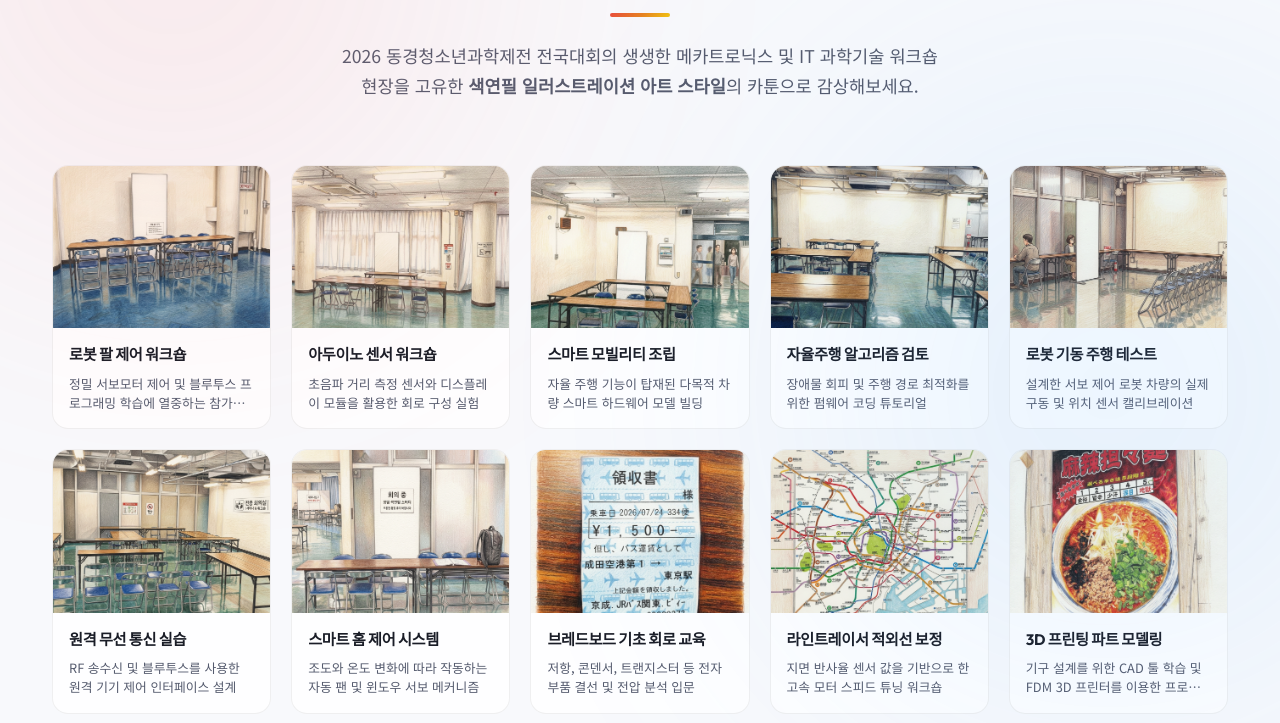
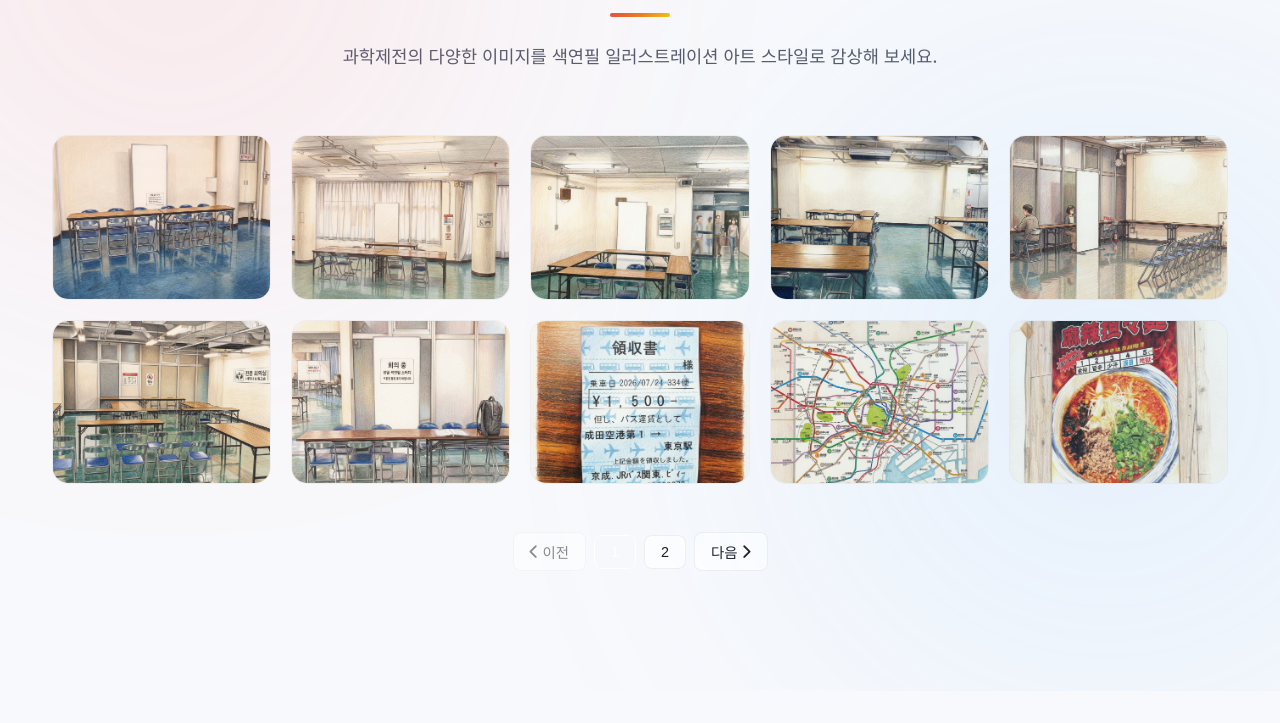
Before and after one commit to howlab2026/KoreaJapanScienceFestival, a plain HTML site: page pages/gallery.html in a window 1280 px wide. Shown: the part 229-952 px from the top of the page. After the commit the page ends 920 px from the top, so only its background shows below. Drawn offline with Linux system fonts and the light colour scheme.

Commit message:
style: Remove titles and descriptions from gallery board and lightbox viewer, and update intro text

```diff
--- a/pages/gallery.html
+++ b/pages/gallery.html
@@ -92,7 +92,7 @@
                     <h2 class="section-title">현장 분위기 갤러리</h2>
                     <div class="section-underline"></div>
                     <p class="hero-description" style="max-width: 600px; margin: 1.5rem auto 0 auto; color: var(--text-secondary);">
-                        2026 동경청소년과학제전 전국대회의 생생한 메카트로닉스 및 IT 과학기술 워크숍 현장을 고유한 <b>색연필 일러스트레이션 아트 스타일</b>의 카툰으로 감상해보세요.
+                        과학제전의 다양한 이미지를 색연필 일러스트레이션 아트 스타일로 감상해 보세요.
                     </p>
                 </div>
 
@@ -116,11 +116,6 @@
             <button class="lightbox-nav lightbox-prev" id="lightbox-prev"><i class="fa-solid fa-chevron-left"></i></button>
             <img class="lightbox-content" id="lightbox-img" src="" alt="확대 이미지">
             <button class="lightbox-nav lightbox-next" id="lightbox-next"><i class="fa-solid fa-chevron-right"></i></button>
-        </div>
-        <div class="lightbox-caption" id="lightbox-caption">
-            <h3 id="lightbox-title">제목</h3>
-            <p id="lightbox-desc">설명</p>
-        </div>
     </div>
 
     <!-- Footer -->
@@ -200,71 +195,19 @@
         document.addEventListener('DOMContentLoaded', () => {
             // Gallery Items Data (13 processed cartoon images)
             const galleryItems = [
-                {
-                    img: "../images/tokyo_2026_cartoon/20260724_134144_cartoon.png",
-                    title: "로봇 팔 제어 워크숍",
-                    desc: "정밀 서보모터 제어 및 블루투스 프로그래밍 학습에 열중하는 참가자들"
-                },
-                {
-                    img: "../images/tokyo_2026_cartoon/20260724_134150_cartoon.png",
-                    title: "아두이노 센서 워크숍",
-                    desc: "초음파 거리 측정 센서와 디스플레이 모듈을 활용한 회로 구성 실험"
-                },
-                {
-                    img: "../images/tokyo_2026_cartoon/20260724_134156_cartoon.png",
-                    title: "스마트 모빌리티 조립",
-                    desc: "자율 주행 기능이 탑재된 다목적 차량 스마트 하드웨어 모델 빌딩"
-                },
-                {
-                    img: "../images/tokyo_2026_cartoon/20260724_134217_cartoon.png",
-                    title: "자율주행 알고리즘 검토",
-                    desc: "장애물 회피 및 주행 경로 최적화를 위한 펌웨어 코딩 튜토리얼"
-                },
-                {
-                    img: "../images/tokyo_2026_cartoon/20260724_134228_cartoon.png",
-                    title: "로봇 기동 주행 테스트",
-                    desc: "설계한 서보 제어 로봇 차량의 실제 구동 및 위치 센서 캘리브레이션"
-                },
-                {
-                    img: "../images/tokyo_2026_cartoon/20260724_134242_cartoon.png",
-                    title: "원격 무선 통신 실습",
-                    desc: "RF 송수신 및 블루투스를 사용한 원격 기기 제어 인터페이스 설계"
-                },
-                {
-                    img: "../images/tokyo_2026_cartoon/20260724_134440_cartoon.png",
-                    title: "스마트 홈 제어 시스템",
-                    desc: "조도와 온도 변화에 따라 작동하는 자동 팬 및 윈도우 서보 메커니즘"
-                },
-                {
-                    img: "../images/tokyo_2026_cartoon/20260724_135917_cartoon.png",
-                    title: "브레드보드 기초 회로 교육",
-                    desc: "저항, 콘덴서, 트랜지스터 등 전자 부품 결선 및 전압 분석 입문"
-                },
-                {
-                    img: "../images/tokyo_2026_cartoon/20260724_145523_cartoon.png",
-                    title: "라인트레이서 적외선 보정",
-                    desc: "지면 반사율 센서 값을 기반으로 한 고속 모터 스피드 튜닝 워크숍"
-                },
-                {
-                    img: "../images/tokyo_2026_cartoon/20260724_161321_cartoon.png",
-                    title: "3D 프린팅 파트 모델링",
-                    desc: "기구 설계를 위한 CAD 툴 학습 및 FDM 3D 프린터를 이용한 프로토타이핑"
-                },
-                {
-                    img: "../images/tokyo_2026_cartoon/20260724_161325_cartoon.png",
-                    title: "다관절 로봇 보정 작업",
-                    desc: "여러 개의 기어드 모터가 동시에 구동하는 링크 기구의 축 대칭 조정"
-                },
-                {
-                    img: "../images/tokyo_2026_cartoon/20260724_161514_cartoon.png",
-                    title: "자동 정렬 물류 컨베이어",
-                    desc: "컬러 센서 감지를 통한 다목적 자동 분류 모형 스마트 공정 체험"
-                },
-                {
-                    img: "../images/tokyo_2026_cartoon/20260724_235451_cartoon.png",
-                    title: "한일 청소년 연합 로봇 발표",
-                    desc: "워크숍 과정에서 양국 학생들이 팀을 이루어 완성한 자율주행 완성본 프레젠테이션"
-                }
+                { img: "../images/tokyo_2026_cartoon/20260724_134144_cartoon.png" },
+                { img: "../images/tokyo_2026_cartoon/20260724_134150_cartoon.png" },
+                { img: "../images/tokyo_2026_cartoon/20260724_134156_cartoon.png" },
+                { img: "../images/tokyo_2026_cartoon/20260724_134217_cartoon.png" },
+                { img: "../images/tokyo_2026_cartoon/20260724_134228_cartoon.png" },
+                { img: "../images/tokyo_2026_cartoon/20260724_134242_cartoon.png" },
+                { img: "../images/tokyo_2026_cartoon/20260724_134440_cartoon.png" },
+                { img: "../images/tokyo_2026_cartoon/20260724_135917_cartoon.png" },
+                { img: "../images/tokyo_2026_cartoon/20260724_145523_cartoon.png" },
+                { img: "../images/tokyo_2026_cartoon/20260724_161321_cartoon.png" },
+                { img: "../images/tokyo_2026_cartoon/20260724_161325_cartoon.png" },
+                { img: "../images/tokyo_2026_cartoon/20260724_161514_cartoon.png" },
+                { img: "../images/tokyo_2026_cartoon/20260724_235451_cartoon.png" }
             ];
 
             const itemsPerPage = 10;
@@ -277,8 +220,6 @@
             // Lightbox Elements
             const lightbox = document.getElementById('lightbox-modal');
             const lightboxImg = document.getElementById('lightbox-img');
-            const lightboxTitle = document.getElementById('lightbox-title');
-            const lightboxDesc = document.getElementById('lightbox-desc');
             const closeBtn = document.getElementById('lightbox-close');
             const prevBtn = document.getElementById('lightbox-prev');
             const nextBtn = document.getElementById('lightbox-next');
@@ -294,12 +235,8 @@
                     const card = document.createElement('div');
                     card.className = 'gallery-board-card';
                     card.innerHTML = `
-                        <div class="gallery-card-thumb">
-                            <img src="${item.img}" alt="${item.title}" loading="lazy">
-                        </div>
-                        <div class="gallery-card-body">
-                            <h3 class="gallery-card-title">${item.title}</h3>
-                            <p class="gallery-card-desc">${item.desc}</p>
+                        <div class="gallery-card-thumb" style="aspect-ratio: 4 / 3;">
+                            <img src="${item.img}" alt="과학제전 이미지" loading="lazy">
                         </div>
                     `;
                     card.addEventListener('click', () => {
@@ -364,8 +301,6 @@
                 const item = galleryItems[index];
 
                 lightboxImg.src = item.img;
-                lightboxTitle.innerText = item.title;
-                lightboxDesc.innerText = item.desc;
 
                 lightbox.style.display = 'flex';
                 document.body.style.overflow = 'hidden'; // Stop background scrolling
@@ -386,8 +321,6 @@
 
                 const item = galleryItems[currentLightboxIndex];
                 lightboxImg.src = item.img;
-                lightboxTitle.innerText = item.title;
-                lightboxDesc.innerText = item.desc;
             }
 
             // Lightbox Event Listeners
```
